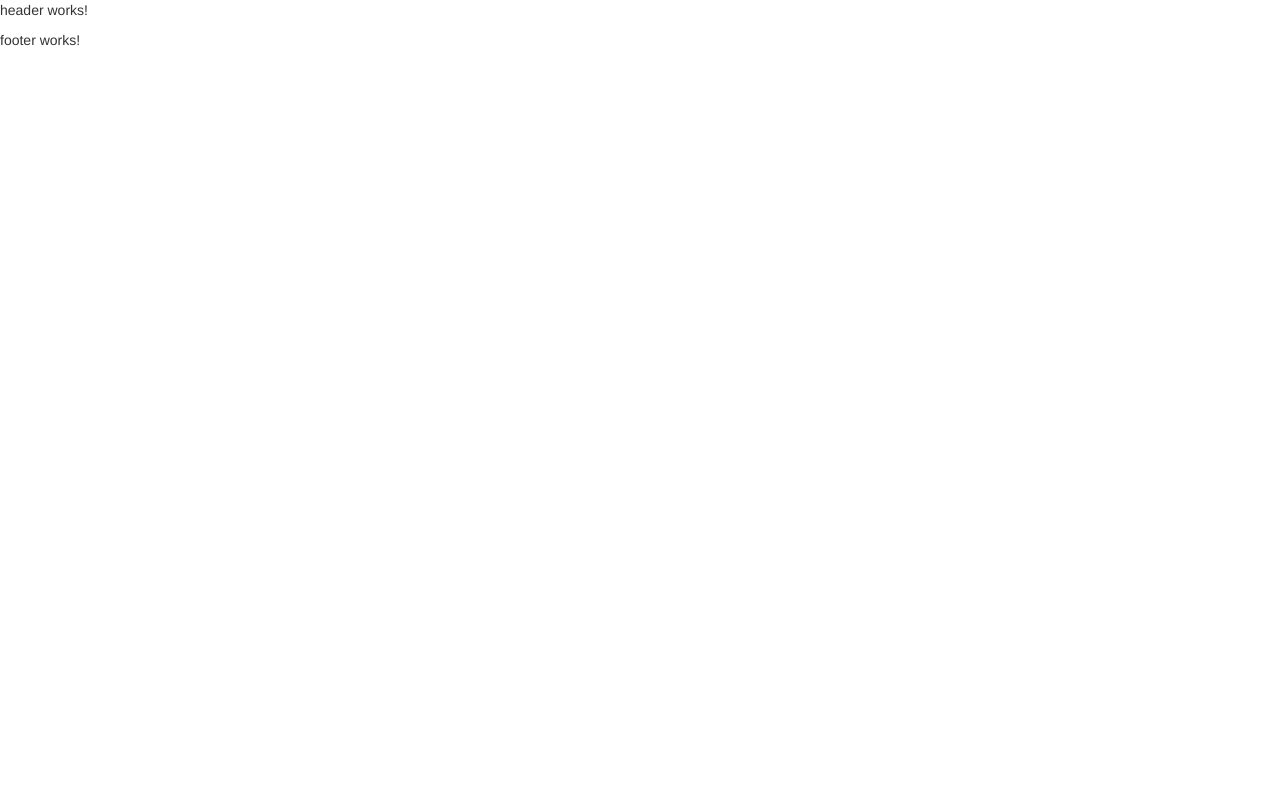
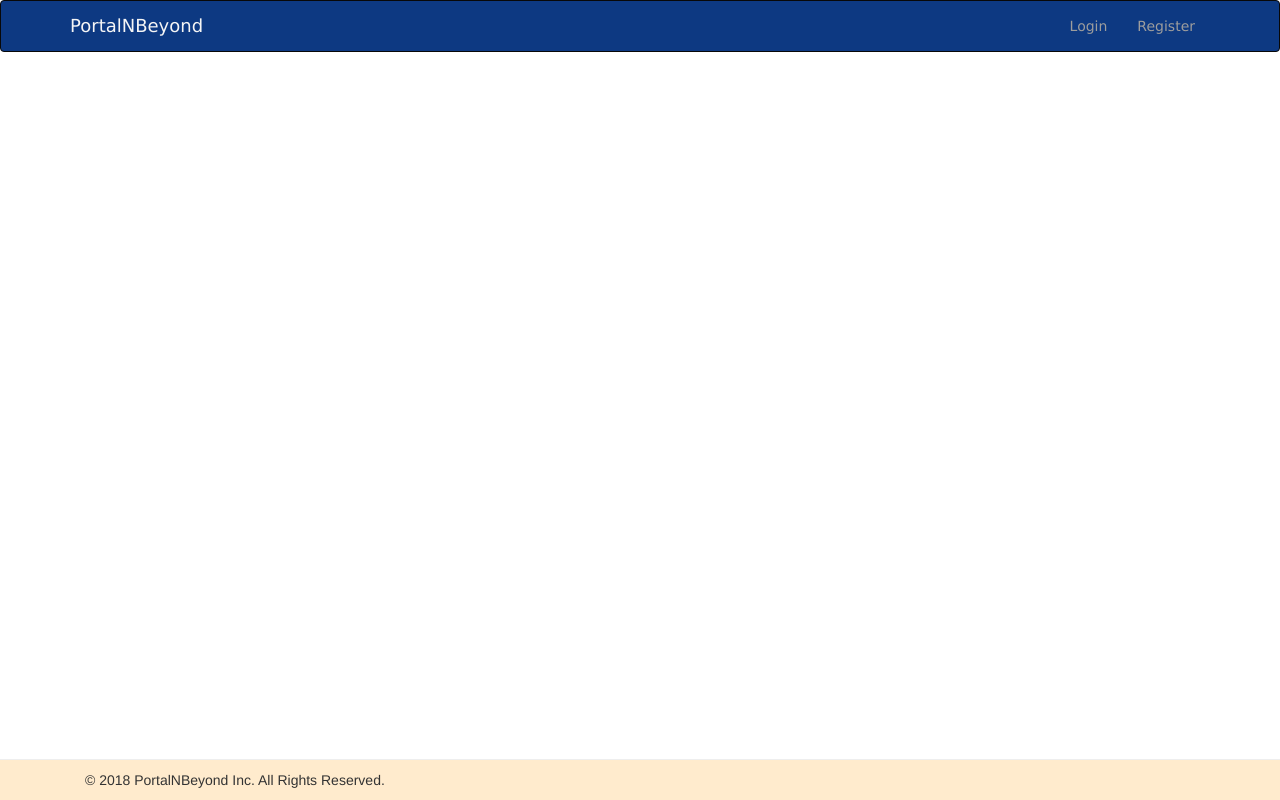
Before and after one commit to SatyaKundum/angular-repo, an Angular app in the folder pnbapp/: page / in a window 1280 px wide. Built offline with nearby package versions, Linux system fonts and the light colour scheme.

Commit message:
css update

```diff
--- a/pnbapp/src/app/app.module.ts
+++ b/pnbapp/src/app/app.module.ts
@@ -3,17 +3,23 @@ import { NgModule } from '@angular/core';
 
 import { AppRoutingModule } from './app-routing.module';
 import { AppComponent } from './app.component';
-import {ServerComponent} from './server/server.component';
 import { LoginComponent } from './login/login.component';
 import { RegisterComponent } from './register/register.component';
 import { PasswordComponent } from './password/password.component';
 import { HeaderComponent } from './header/header.component';
 import { FooterComponent } from './footer/footer.component';
+import { Routes, RouterModule } from '@angular/router';
+
+const appRoutes : Routes = [
+  {path : ' ', component: HeaderComponent},
+  {path : 'login', component: LoginComponent},
+  {path : 'register', component: RegisterComponent},
+  {path : 'password', component: PasswordComponent}
+]
 
 @NgModule({
   declarations: [
     AppComponent,
-    ServerComponent,
     LoginComponent,
     RegisterComponent,
     PasswordComponent,
@@ -22,7 +28,8 @@ import { FooterComponent } from './footer/footer.component';
   ],
   imports: [
     BrowserModule,
-    AppRoutingModule
+    AppRoutingModule,
+    RouterModule.forRoot(appRoutes)
   ],
   providers: [],
   bootstrap: [AppComponent]
--- a/pnbapp/src/app/footer/footer.component.css
+++ b/pnbapp/src/app/footer/footer.component.css
@@ -0,0 +1,13 @@
+.footer{
+    clear:both;
+    border-top: 1px solid #eee;
+    background: blanchedalmond;
+    padding:10px;
+}
+
+.bottom-footer {
+    position: absolute;
+    bottom:0;
+    left:0;
+    right:0;
+}
--- a/pnbapp/src/app/footer/footer.component.html
+++ b/pnbapp/src/app/footer/footer.component.html
@@ -1,3 +1,7 @@
-<p>
-  footer works!
-</p>
+<div class="footer bottom-footer">
+  <div class="container">
+    <div class="col-xs-12">
+      <div>© 2018 PortalNBeyond Inc. All Rights Reserved.</div>
+    </div>
+  </div>
+</div>
--- a/pnbapp/src/app/header/header.component.css
+++ b/pnbapp/src/app/header/header.component.css
@@ -0,0 +1,8 @@
+.header-color{
+    background: rgb(13, 57, 130);
+    font-family: 'Lucida Sans', 'Lucida Sans Regular', 'Lucida Grande', 'Lucida Sans Unicode', Geneva, Verdana, sans-serif;
+}
+
+.title-color{
+    color:whitesmoke;
+}
--- a/pnbapp/src/app/header/header.component.html
+++ b/pnbapp/src/app/header/header.component.html
@@ -1,3 +1,14 @@
-<p>
-  header works!
-</p>
+<nav class="navbar navbar-inverse header-color">
+  <div class="container">
+    <div class="navbar-header">
+      <a routerLink="/" class="navbar-brand title-color">PortalNBeyond</a>
+    </div>
+    <div class="collapse navbar-collapse">
+      <ul class="nav navbar-nav navbar-right">
+        <li><a routerLink="/login" class="title-color">Login</a></li>
+        <li><a routerLink="/register" class="title-color">Register</a></li>
+      </ul>
+    </div>
+  </div>
+</nav>
+<router-outlet></router-outlet>
--- a/pnbapp/src/app/server/server.component.html
+++ /dev/null
@@ -1,4 +0,0 @@
-<div class="container">
-<h3>I'm in the server-component</h3>
-<h3>{{'Server'}} with ID {{serverId}} is {{getServerStatus()}}</h3>
-</div>
--- a/pnbapp/src/app/server/server.component.ts
+++ /dev/null
@@ -1,15 +0,0 @@
-import { Component } from '@angular/core';
-
-@Component({
-    selector:'app-server',
-    templateUrl:'./server.component.html'
-
-})
-export class ServerComponent{
-    serverId : number=10;
-    serverStatus : string='offline';
-
-    getServerStatus(){
-        return this.serverStatus;
-    }
-}
```
Also changed, not shown: pnbapp/src/app/app.component.html (line endings or trailing spaces).
